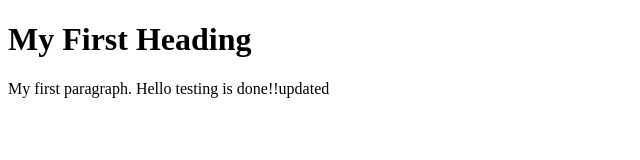
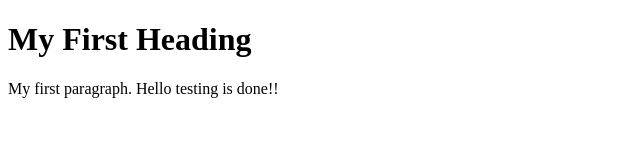
Before and after one commit to srush22/nginx, a plain HTML site: page index.html in a window 1280 px wide. Shown: the full height of the page, 0-640 px from the left. Drawn offline with Linux system fonts and the light colour scheme.

Commit message:
Update index.html

```diff
--- a/index.html
+++ b/index.html
@@ -3,7 +3,7 @@
 <body>
 
 <h1>My First Heading</h1>
-<p>My first paragraph. Hello testing is done!!updated</p>
+<p>My first paragraph. Hello testing is done!!</p>
 
 </body>
 </html>
```
